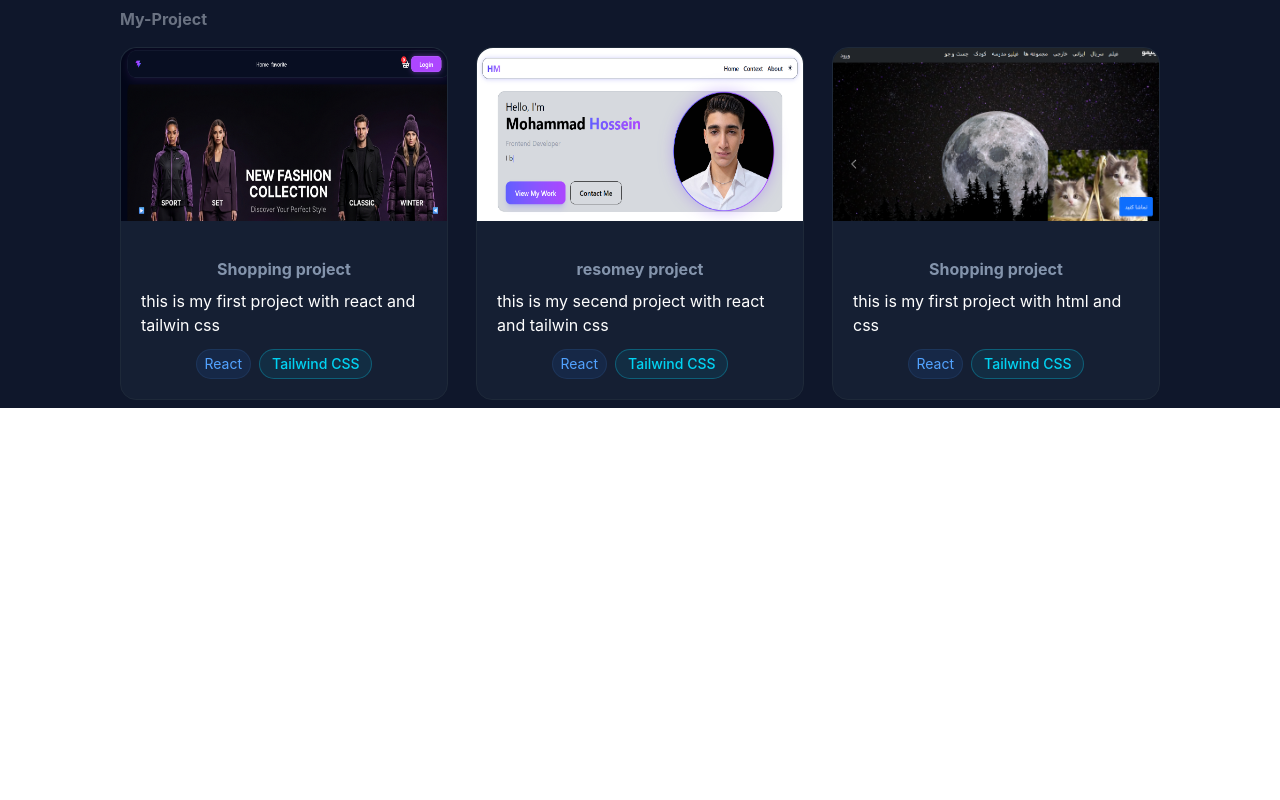
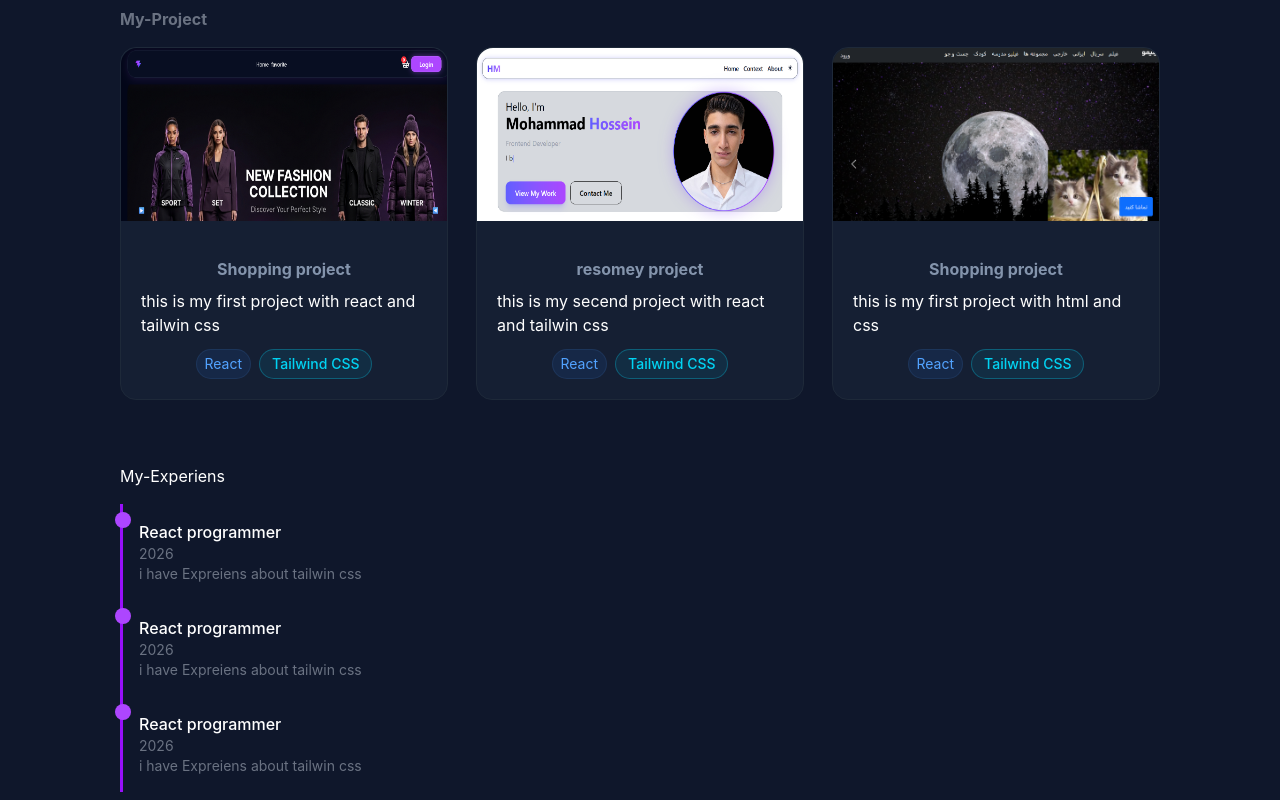
Before and after one commit to mohammadhoseinkhodaverdi89-ai/my-site, a React (Vite) app: page / in a window 1280 px wide. Shown: the part 927-1727 px from the top of the page. Before the commit the page ends 1335 px from the top, so only its background shows below. Built offline with nearby package versions, Linux system fonts and the light colour scheme.

Commit message:
finished animated and style Experiens

```diff
--- a/src/App.jsx
+++ b/src/App.jsx
@@ -4,6 +4,7 @@ import Sections from "./Sections/Section";
 import About from './About/About'
 import Skill from './Skils/Skil'
 import Project from "./My-project/Project";
+import Experiens from "./Expreiens/Experiens";
 function App() {
   const isdark = useBackGroundChange((state) => state.isdark)
 return(
@@ -13,6 +14,7 @@ return(
     <About />
     <Skill />
     <Project />
+    <Experiens />
   </div>
 )
 }
--- /dev/null
+++ b/src/Expreiens/Experiens.jsx
@@ -0,0 +1,70 @@
+import { motion, scale } from "framer-motion";
+import useBackGroundChange from "../Handler-bg/Handler";
+function Experiens() {
+ const Container = {
+  hidden: {
+    opacity: 0,
+    x: 30,
+  },
+  invisible: {
+    opacity: 1,
+    x: 0,
+    transition: {
+      duration: 0.5,
+      staggerChildren: 0.15,
+    },
+  },
+};
+
+const children = {
+  hidden: {
+    opacity: 0,
+    x: 30,
+    scale: 0.8,
+  },
+  invisible: {
+    opacity: 1,
+    x: 0,
+    scale: 1,
+    transition: {
+      type: "spring",
+      damping: 20,
+      stiffness: 260,
+    },
+  },
+};
+  const isdark = useBackGroundChange((state) => state.isdark)
+  return(
+    <motion.div
+    variants={Container}
+    initial="hidden"
+    whileInView="invisible"
+    className={`mt-16 ${isdark ? "text-white" : "text-black"} md:px-10 lg:px-15`}>
+      <h2 className="mb-4">My-Experiens</h2>
+    <motion.div
+    variants={children}
+
+    >
+    <div className="border-l-3 border-purple-600 relative p-4">
+     <span className="bg-purple-500 w-3 h-3 p-2 rounded-full absolute -left-2 top-2"></span>
+     <h2 className="font-medium">React programmer</h2>
+     <p className="text-sm text-gray-500">2026</p>
+     <p className="text-sm text-gray-500">i have Expreiens about tailwin css</p>
+    </div>
+     <div className="border-l-3 border-purple-600 relative p-4">
+     <span className="bg-purple-500 w-3 h-3 p-2 rounded-full absolute -left-2 top-2"></span>
+     <h2 className="font-medium">React programmer</h2>
+     <p className="text-sm text-gray-500">2026</p>
+     <p className="text-sm text-gray-500">i have Expreiens about tailwin css</p>
+    </div>
+     <div className="border-l-3 border-purple-600 relative p-4">
+     <span className="bg-purple-500 w-3 h-3 p-2 rounded-full absolute -left-2 top-2"></span>
+     <h2 className="font-medium">React programmer</h2>
+     <p className="text-sm text-gray-500">2026</p>
+     <p className="text-sm text-gray-500">i have Expreiens about tailwin css</p>
+    </div>
+    </motion.div>
+    </motion.div>
+  )
+}
+export default Experiens
--- a/src/Skils/Skil.jsx
+++ b/src/Skils/Skil.jsx
@@ -16,7 +16,7 @@ const AnimationContainer = {
     opacity: 1,
     y: 0,
     transition: {
-      durction: 0.5,
+      durction: 0.7,
       staggerChildren: 0.15,
     },
   },
```
